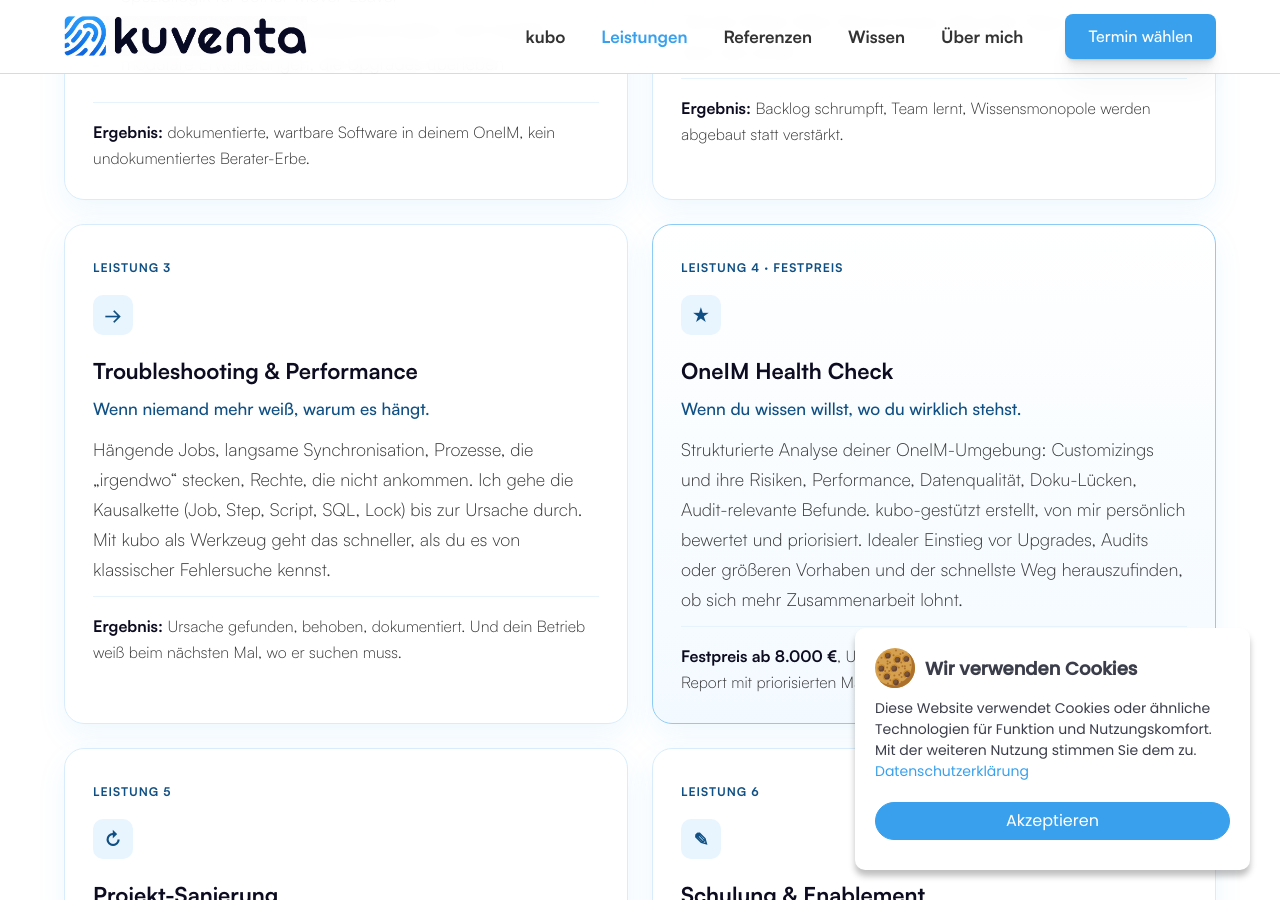
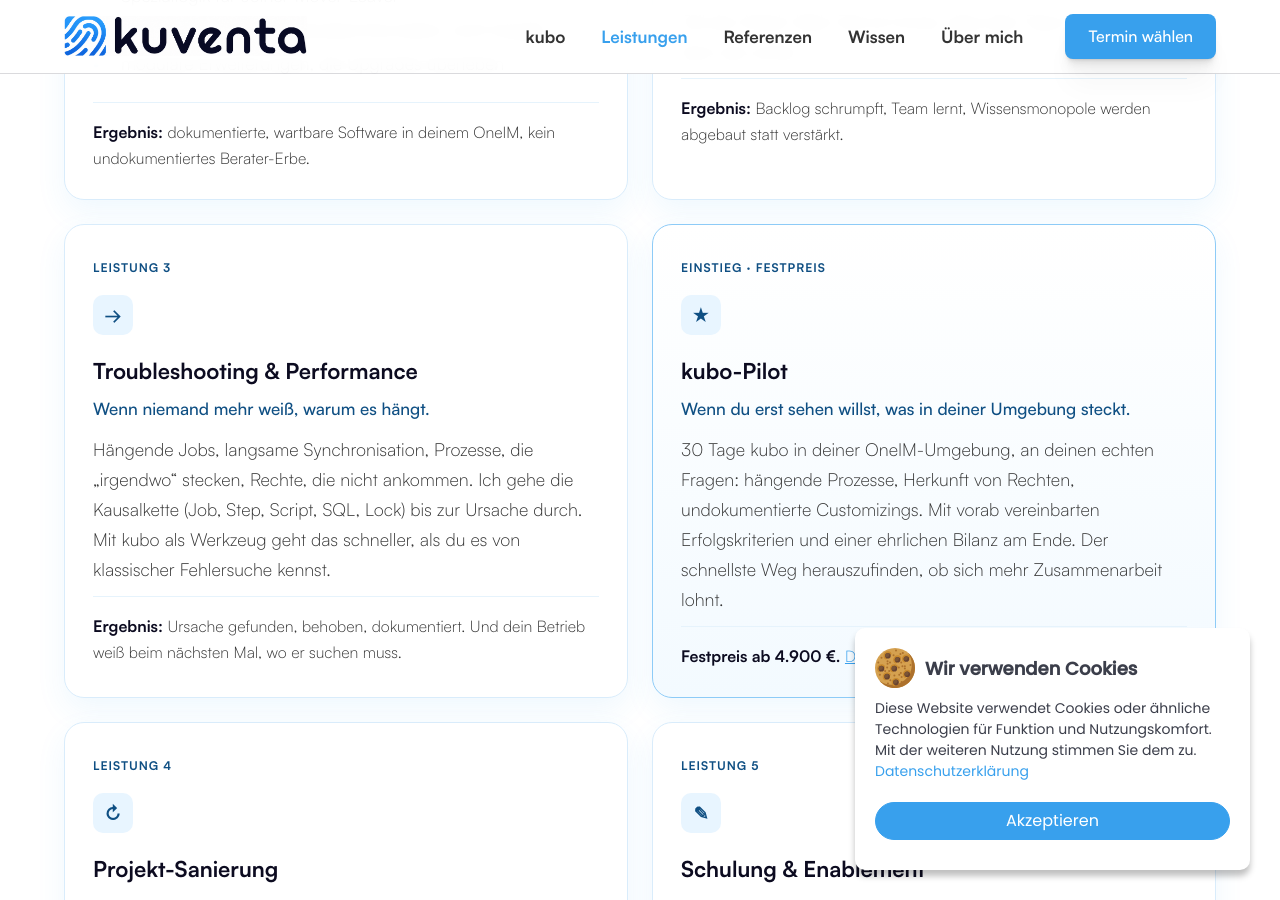
Before and after one commit to kuventa-GmbH/kuventa-website, a Jekyll site: the page built from leistungen.md, in a window 1280 px wide and 900 px high, scrolled down 923 px. Built offline with Jekyll 4.4.1, drawn with Linux system fonts in a browser that asks for light colours.

Commit message:
Health Check entfernen, kubo-Pilot als Einstieg auf Leistungen
Spec: docs/specs/2026-10-27-health-check-raus.md

- Leistungen: Karte "OneIM Health Check" (ab 8.000 €) ersetzt durch
  hervorgehobene Karte "Einstieg · Festpreis: kubo-Pilot" (ab 4.900 €,
  Link auf /kubo/), Nummerierung angepasst, Meta-Description ohne Health Check
- Kontakt-FAQ: Health Check aus Kapazitäts- und Rahmenvertrags-Antwort entfernt

Co-Authored-By: Claude Opus 5.5 <noreply@anthropic.com>

```diff
--- a/leistungen.md
+++ b/leistungen.md
@@ -2,7 +2,7 @@
 layout: default
 title: Leistungen
 meta_title: "Leistungen: OneIM-Entwicklung, Troubleshooting, Verstärkung | kuventa"
-description: Modulentwicklung in One Identity Manager, Performance- und Prozess-Troubleshooting, Expertenverstärkung für IAM-Teams, Health Check und Schulung.
+description: Modulentwicklung in One Identity Manager, Performance- und Prozess-Troubleshooting, Expertenverstärkung für IAM-Teams, Projekt-Sanierung und Schulung. Einstieg über den kubo-Pilot.
 permalink: /leistungen/
 nav_order: 3
 ---
@@ -17,7 +17,7 @@ nav_order: 3
 
 <section class="section">
   <div class="container">
-    <h2 class="sr-only">Die sechs Leistungen im Überblick</h2>
+    <h2 class="sr-only">Leistungen und Einstieg im Überblick</h2>
     <div class="grid g-2">
       <div class="service js-anim" data-anim="animate__fadeInUp" data-once="true">
         <p class="card-eyebrow">Leistung 1</p>
@@ -54,16 +54,16 @@ nav_order: 3
       </div>
 
       <div class="service featured js-anim" data-anim="animate__fadeInUp" data-once="true">
-        <p class="card-eyebrow">Leistung 4 · Festpreis</p>
+        <p class="card-eyebrow">Einstieg · Festpreis</p>
         <div class="icon">★</div>
-        <h3>OneIM Health Check</h3>
-        <p class="service-claim">Wenn du wissen willst, wo du wirklich stehst.</p>
-        <p>Strukturierte Analyse deiner OneIM-Umgebung: Customizings und ihre Risiken, Performance, Datenqualität, Doku-Lücken, Audit-relevante Befunde. kubo-gestützt erstellt, von mir persönlich bewertet und priorisiert. Idealer Einstieg vor Upgrades, Audits oder größeren Vorhaben und der schnellste Weg herauszufinden, ob sich mehr Zusammenarbeit lohnt.</p>
-        <p class="service-result"><b>Festpreis ab 8.000&nbsp;€</b>, Umfang nach Umgebungsgröße. Ergebnis: Report mit priorisierten Maßnahmen, kein Folienfriedhof.</p>
+        <h3>kubo-Pilot</h3>
+        <p class="service-claim">Wenn du erst sehen willst, was in deiner Umgebung steckt.</p>
+        <p>30 Tage kubo in deiner OneIM-Umgebung, an deinen echten Fragen: hängende Prozesse, Herkunft von Rechten, undokumentierte Customizings. Mit vorab vereinbarten Erfolgskriterien und einer ehrlichen Bilanz am Ende. Der schnellste Weg herauszufinden, ob sich mehr Zusammenarbeit lohnt.</p>
+        <p class="service-result"><b>Festpreis ab 4.900&nbsp;€.</b> <a href="{% include helpers/internal-href.html path='/kubo/' %}" data-goatcounter-click="feature/mcp">Details zum Piloten →</a></p>
       </div>
 
       <div class="service js-anim" data-anim="animate__fadeInUp" data-once="true">
-        <p class="card-eyebrow">Leistung 5</p>
+        <p class="card-eyebrow">Leistung 4</p>
         <div class="icon">↻</div>
         <h3>Projekt-Sanierung</h3>
         <p class="service-claim">Wenn der große Implementierer teuer gescheitert ist.</p>
@@ -72,7 +72,7 @@ nav_order: 3
       </div>
 
       <div class="service js-anim" data-anim="animate__fadeInUp" data-once="true">
-        <p class="card-eyebrow">Leistung 6</p>
+        <p class="card-eyebrow">Leistung 5</p>
         <div class="icon">✎</div>
         <h3>Schulung &amp; Enablement</h3>
         <p class="service-claim">Wenn das Wissen auf mehr Schultern gehört.</p>
```
Also changed, not shown: contact.md (+2 -2 lines), docs/specs/2026-10-27-health-check-raus.md (added, +47 -0 lines).
